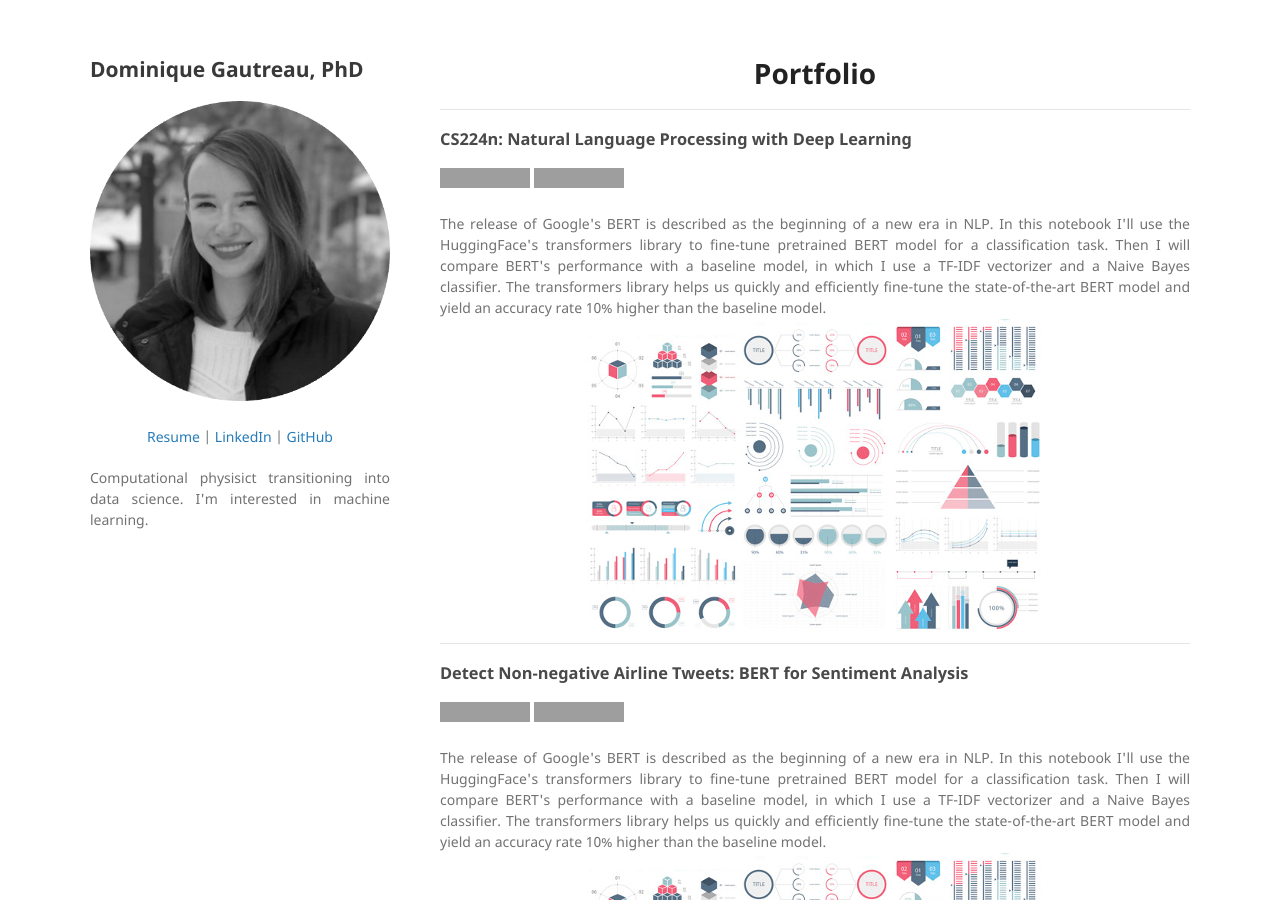
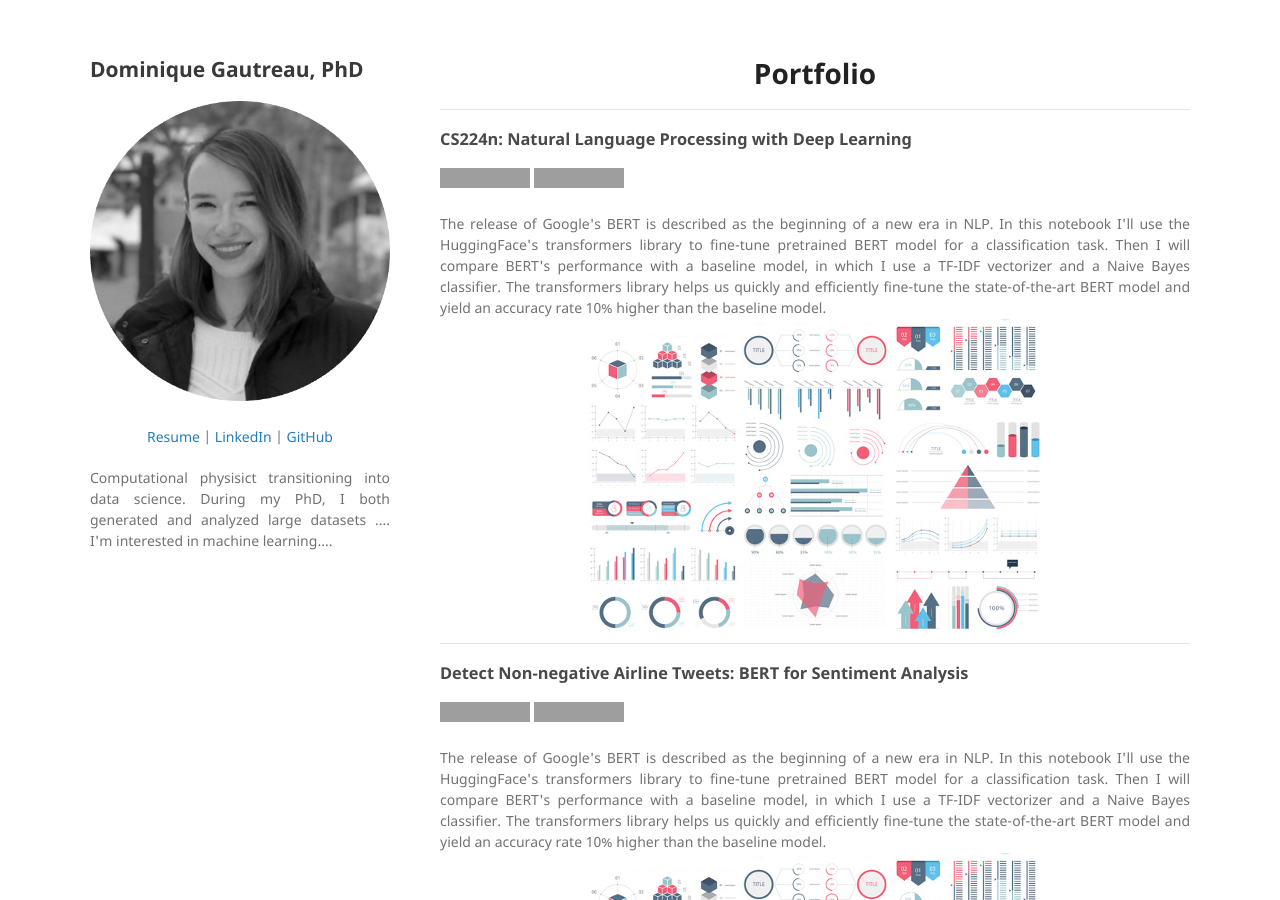
Before and after one commit to dgautreau/dgautreau.github.io, a Jekyll site: the page built from index.md, in a window 1280 px wide and 900 px high. Built offline with Jekyll 4.4.1, drawn with Linux system fonts in a browser that asks for light colours; our own code applies the rules of GitHub Pages for plain Markdown files; grey boxes are pictures that could not be loaded.

Commit message:
Update _config.yml

```diff
--- a/_config.yml
+++ b/_config.yml
@@ -8,7 +8,7 @@ description: > # your text below (remove <br> elements if you don't need line br
   </p>
 
   <p align="justify">
-  Computational physisict transitioning into data science. I'm interested in machine learning.
+  Computational physisict transitioning into data science. During my PhD, I both generated and analyzed large datasets .... I'm interested in machine learning....
   <br><br>
   </p>
 
```
